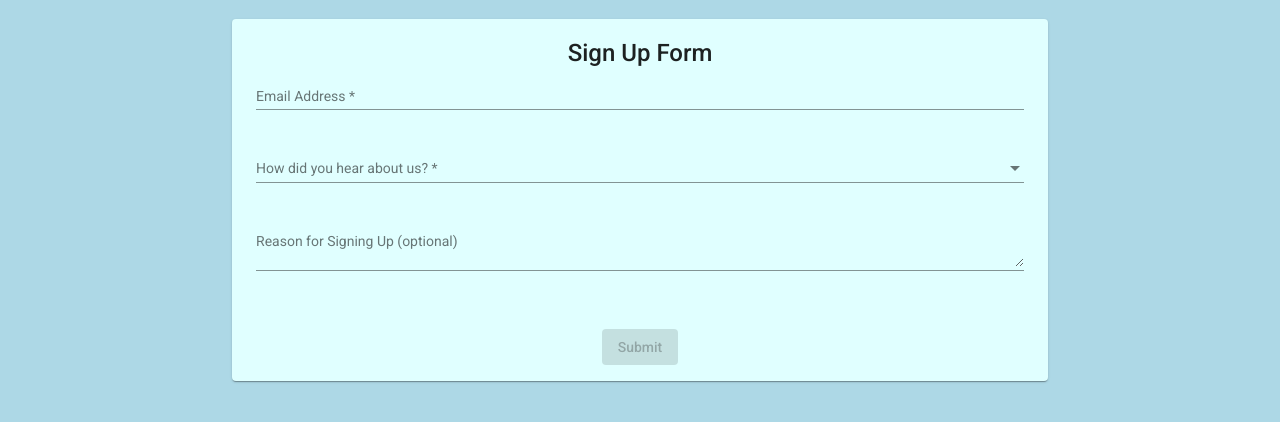
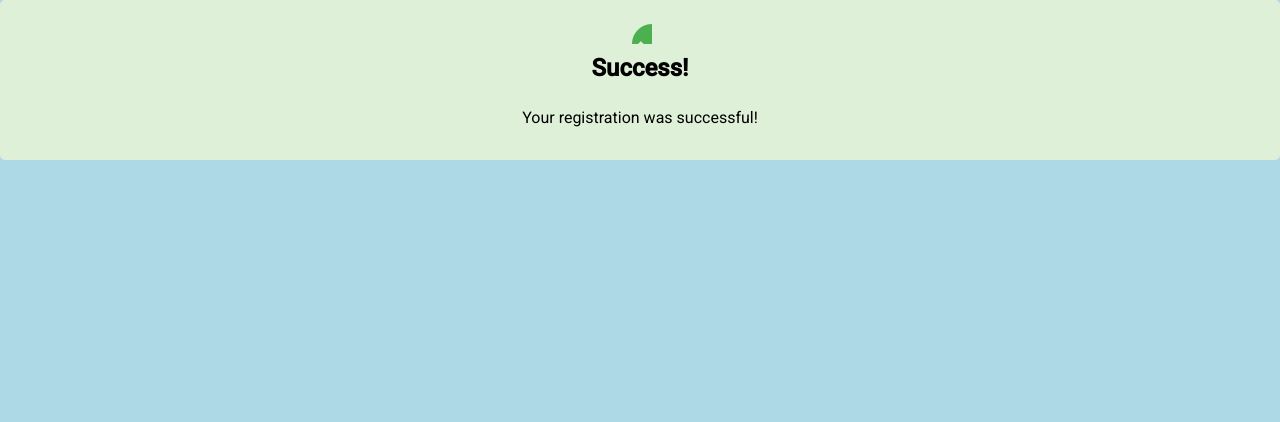
Before and after one commit to detandae/TEKEnable, an Angular app in the folder Frontend/TEKEnable/: page /success in a window 1280 px wide. Shown: the top 422 px of the page. Built offline with nearby package versions, Linux system fonts and the light colour scheme.

Commit message:
Add routing and error handling for the UI

```diff
--- a/Frontend/TEKEnable/src/app/app.component.html
+++ b/Frontend/TEKEnable/src/app/app.component.html
@@ -1 +1 @@
-<app-news-letter-form></app-news-letter-form>
+<router-outlet></router-outlet>
--- a/Frontend/TEKEnable/src/app/news-letter-form/news-letter-form.component.html
+++ b/Frontend/TEKEnable/src/app/news-letter-form/news-letter-form.component.html
@@ -34,6 +34,9 @@
     </mat-card-content>
     <mat-card-actions>
       <button mat-raised-button color="primary" [disabled]="shouldDisableSubmit()" (click)="onSubmitClicked()">Submit</button>
+      <div class="error-message" *ngIf="isError">{{ errorMessage }}</div>
     </mat-card-actions>
+
+
   </mat-card>
 </div>
--- a/Frontend/TEKEnable/src/app/news-letter-form/news-letter-form.component.scss
+++ b/Frontend/TEKEnable/src/app/news-letter-form/news-letter-form.component.scss
@@ -29,3 +29,9 @@
   .mat-hint {
     color: red;
 }
+
+.error-message {
+  color: red;
+  font-weight: bold;
+  margin-top: 10px;
+}
--- a/Frontend/TEKEnable/src/app/news-letter-form/news-letter-form.component.ts
+++ b/Frontend/TEKEnable/src/app/news-letter-form/news-letter-form.component.ts
@@ -2,6 +2,7 @@ import { Component, OnInit } from '@angular/core';
 import {SignUpDetails} from '../models/signUpDetails';
 import { FormBuilder, FormGroup, Validators } from '@angular/forms';
 import { NewsLetterService } from '../services/newsLetter.service';
+import { Router } from '@angular/router';
 
 @Component({
   selector: 'app-news-letter-form',
@@ -14,8 +15,11 @@ import { NewsLetterService } from '../services/newsLetter.service';
 export class NewsLetterFormComponent implements OnInit {
 
   signUpForm: FormGroup;
+  isError: boolean;
+  errorMessage: string;
 
-  constructor(private formBuilder: FormBuilder,private newsLetterService: NewsLetterService) {}
+  constructor(private formBuilder: FormBuilder,private newsLetterService: NewsLetterService,
+    private router: Router) {}
 
   ngOnInit() {
     this.signUpForm = this.formBuilder.group({
@@ -39,6 +43,8 @@ export class NewsLetterFormComponent implements OnInit {
   }
 
   onSubmitClicked() {
+    this.isError = false;
+    this.errorMessage =  '';
     let signUpDetails=new SignUpDetails();
     signUpDetails.email=this.signUpForm.get('email')?.value;
     signUpDetails.sourceOfInformation=this.signUpForm.get('sourceOfInformation')?.value;
@@ -51,10 +57,13 @@ export class NewsLetterFormComponent implements OnInit {
       next: response => {
         console.log(response);
         console.log('Sign up successful!');
+        this.router.navigate(['/success']);
 
       },
       error: error => {
-        console.error('Sign up failed:', error);
+        console.log(JSON.stringify(error))
+         this.isError = true;
+         this.errorMessage =  error.error; ;
       }
     });
 
--- /dev/null
+++ b/Frontend/TEKEnable/src/app/success-message/success-message.component.html
@@ -0,0 +1,5 @@
+<div class="success-container">
+    <mat-icon class="success-icon">check_circle</mat-icon>
+    <h3 class="success-heading">Success!</h3>
+    <p class="success-text">{{ message }}</p>
+  </div>
--- /dev/null
+++ b/Frontend/TEKEnable/src/app/success-message/success-message.component.scss
@@ -0,0 +1,26 @@
+.success-container {
+    display: flex;
+    flex-direction: column;
+    align-items: center;
+    justify-content: center;
+    background-color: #dff0d8;
+    padding: 20px;
+    border-radius: 5px;
+  }
+
+  .success-icon {
+    font-size: 48px;
+    color: #4caf50;
+  }
+
+  .success-heading {
+    margin-top: 10px;
+    font-size: 24px;
+    font-weight: bold;
+  }
+
+  .success-text {
+    margin-top: 10px;
+    font-size: 16px;
+    text-align: center;
+  }
--- /dev/null
+++ b/Frontend/TEKEnable/src/app/success-message/success-message.component.ts
@@ -0,0 +1,18 @@
+import { Component, OnInit } from '@angular/core';
+
+@Component({
+  selector: 'app-success-message',
+  templateUrl: './success-message.component.html',
+  styleUrls: ['./success-message.component.scss']
+})
+export class SuccessMessageComponent implements OnInit {
+
+  message: string;
+  constructor() {
+    this.message="Your registration was successful!";
+  }
+
+  ngOnInit(): void {
+  }
+
+}
```
Also changed, not shown: Frontend/TEKEnable/src/app/app-routing.module.ts (added, +17 -0 lines), Frontend/TEKEnable/src/app/app.module.ts (+10 -3 lines), 1 other file (tests, documents, lock files or other folders).
